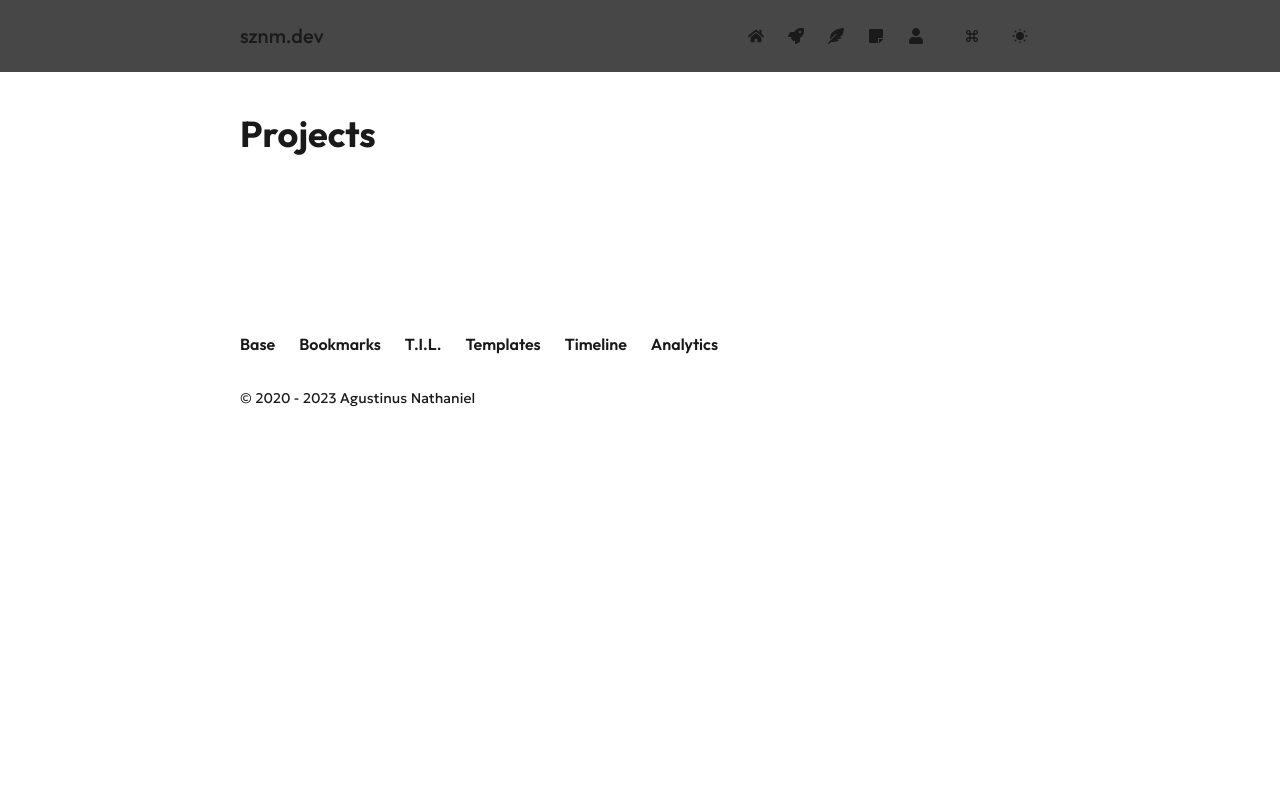
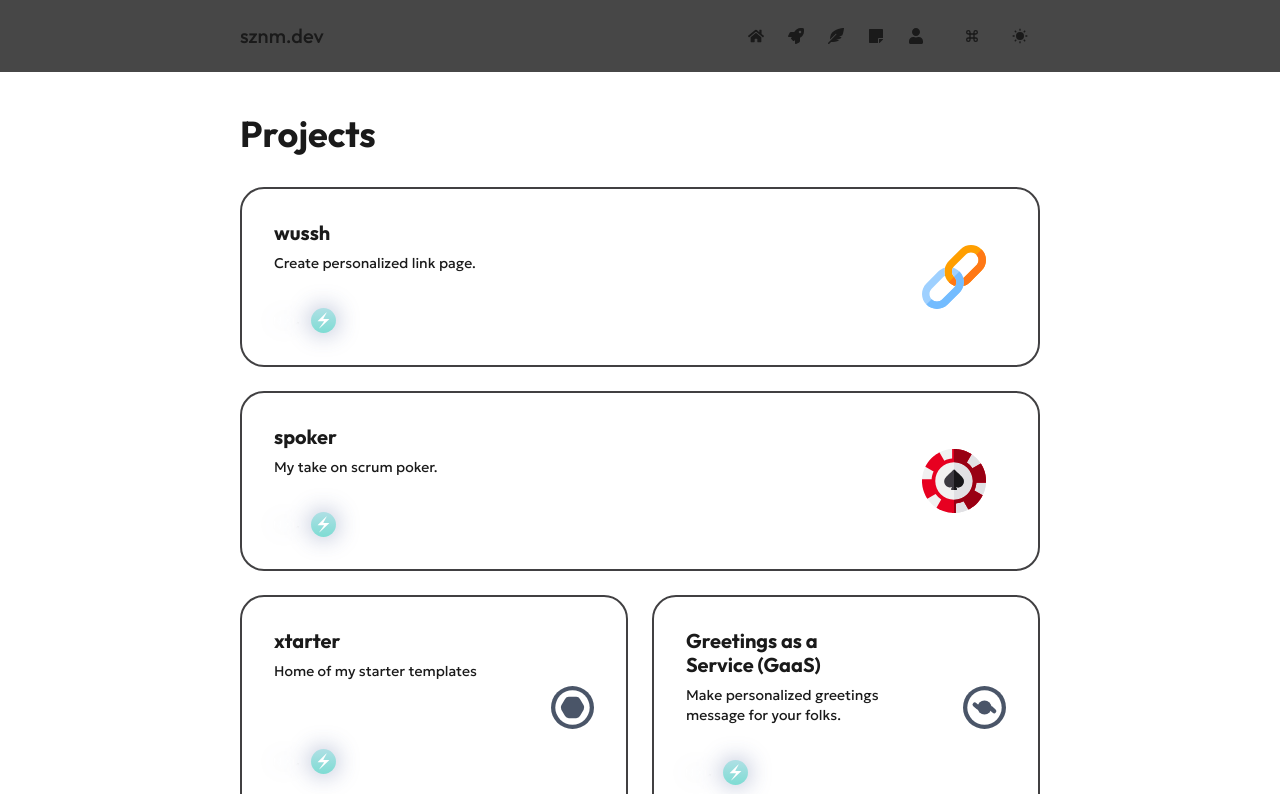
Before and after one commit to NammDev/portfolio2, a Next.js app: page /projects in a window 1280 px wide. Shown: the top 794 px of the page. Built offline with nearby package versions, Linux system fonts and the light colour scheme.

Commit message:
Style /projects page

```diff
--- a/components/pages/project/ProjectList.tsx
+++ b/components/pages/project/ProjectList.tsx
@@ -1,39 +1,39 @@
-// import { Box, Grid, Heading } from '@chakra-ui/react'
+'use client'
 
-// import MotionBox from '~/lib/components/motion/MotionBox'
-// import MotionGrid from '~/lib/components/motion/MotionGrid'
-// import ProjectDetailWrapper from '~/lib/components/projects/detail'
-// import { childAnimationProps, staggerAnimationProps } from '~/lib/constants/animation'
-// import { featuredProjects } from '~/lib/constants/project'
+import { motion } from 'framer-motion'
+
+import { childAnimationProps, staggerAnimationProps } from '@/constants/animation'
 import ProjectListBottomNav from './BottomNav'
+import ProjectDetailWrapper from '@/components/projects/detail'
+import { featuredProjects } from '@/constants/project'
 
 const ProjectList = () => {
-  //   const highlightedProjects = featuredProjects.filter((project) => project.highlight)
-  //   const nonHighlightedFeaturedProjects = featuredProjects.filter((project) => !project.highlight)
+  const highlightedProjects = featuredProjects.filter((project) => project.highlight)
+  const nonHighlightedFeaturedProjects = featuredProjects.filter((project) => !project.highlight)
 
-  //   const highlightedProjectCards = highlightedProjects.map((projectData) => {
-  //     return (
-  //       <MotionBox {...childAnimationProps} key={projectData.id}>
-  //         <ProjectDetailWrapper
-  //           projectData={projectData}
-  //           source='Featured Projects'
-  //           key={projectData.id}
-  //         />
-  //       </MotionBox>
-  //     )
-  //   })
+  const highlightedProjectCards = highlightedProjects.map((projectData) => {
+    return (
+      <motion.div {...childAnimationProps} key={projectData.id}>
+        <ProjectDetailWrapper
+          projectData={projectData}
+          source='Featured Projects'
+          key={projectData.id}
+        />
+      </motion.div>
+    )
+  })
 
-  //   const nonHighlightedProjectCards = nonHighlightedFeaturedProjects.map((projectData) => {
-  //     return (
-  //       <MotionBox {...childAnimationProps} key={projectData.id}>
-  //         <ProjectDetailWrapper
-  //           projectData={projectData}
-  //           source='Featured Projects'
-  //           key={projectData.id}
-  //         />
-  //       </MotionBox>
-  //     )
-  //   })
+  const nonHighlightedProjectCards = nonHighlightedFeaturedProjects.map((projectData) => {
+    return (
+      <motion.div {...childAnimationProps} key={projectData.id}>
+        <ProjectDetailWrapper
+          projectData={projectData}
+          source='Featured Projects'
+          key={projectData.id}
+        />
+      </motion.div>
+    )
+  })
 
   return (
     <>
@@ -43,19 +43,15 @@ const ProjectList = () => {
         </h1>
       </div>
 
-      {/* <Grid gap={6} marginBottom={8}>
-        <MotionGrid {...staggerAnimationProps} gap={6}>
+      <div className='grid gap-6 mb-8'>
+        <motion.div className='grid gap-6' {...staggerAnimationProps}>
           {highlightedProjectCards}
-        </MotionGrid>
+        </motion.div>
 
-        <MotionGrid
-          {...staggerAnimationProps}
-          gap={6}
-          gridTemplateColumns={{ base: '1fr', md: 'repeat(2, 1fr)' }}
-        >
+        <motion.div className='grid gap-6 md:grid-cols-2 grid-cols-1' {...staggerAnimationProps}>
           {nonHighlightedProjectCards}
-        </MotionGrid>
-      </Grid> */}
+        </motion.div>
+      </div>
 
       <ProjectListBottomNav />
     </>
--- /dev/null
+++ b/components/projects/detail/Content.tsx
@@ -0,0 +1,60 @@
+// import { Box, Flex, Heading, Text, useColorMode, useColorModeValue } from '@chakra-ui/react'
+import Image from 'next/image'
+import Balancer from 'react-wrap-balancer'
+
+import type { ProjectDetailWrapperProps } from './types'
+
+type ProjectDetailContentProps = Pick<ProjectDetailWrapperProps, 'projectData'>
+
+const ProjectDetailContent = ({
+  projectData: { title, icon, description, stacks },
+}: ProjectDetailContentProps) => {
+  const colorMode = 'dark'
+  //   const backgroundColor = useColorModeValue('', 'gray.700')
+
+  return (
+    <div className='w-full h-full p-8 rounded-3xl border-2 border-[#414042] transition duration-200 ease-out hover:shadow-lg hover:border-[#676668] hover:bg-[#272628]'>
+      <div className='flex items-center w-full h-full gap-8'>
+        <div className='flex flex-wrap gap-6 basis-[85%] h-full'>
+          <div className='flexs items-start w-full'>
+            <h2 className='mb-2 font-heading font-bold text-xl !leading-[1.2]'>
+              <Balancer>{title}</Balancer>
+            </h2>
+            <p className='text-sm font-sans'>
+              <Balancer>{description}</Balancer>
+            </p>
+          </div>
+
+          {stacks && (
+            <div className='flex items-center mt-[11px] opacity-60'>
+              {stacks.map((stack) => (
+                <div
+                  className='mr-3'
+                  key={stack}
+                  style={{ filter: 'drop-shadow(0 0 12px rgb(98, 114, 164))' }}
+                >
+                  <Image
+                    width={25}
+                    height={25}
+                    src={`/stacks_logo/${colorMode}/${stack}.svg`}
+                    alt={stack}
+                  />
+                </div>
+              ))}
+            </div>
+          )}
+        </div>
+
+        {icon && (
+          <div className='flex basis-[15%]'>
+            <div className='flex max-w-[4rem] ms-auto me-auto'>
+              <Image width={128} height={128} src={icon} alt={title} />
+            </div>
+          </div>
+        )}
+      </div>
+    </div>
+  )
+}
+
+export default ProjectDetailContent
--- /dev/null
+++ b/components/projects/detail/index.tsx
@@ -0,0 +1,42 @@
+'use client'
+
+import * as React from 'react'
+
+// import { EVENT_TYPE_LINK } from '~/lib/constants/tracking'
+// import { trackEvent } from '~/lib/utils/trackEvent'
+
+import type { ProjectDetailWrapperProps } from './types'
+import Link from 'next/link'
+import ProjectDetailContent from './Content'
+
+const ProjectDetailWrapper = ({ projectData, source }: ProjectDetailWrapperProps) => {
+  const link = projectData.projectLink ?? projectData.repoLink
+  // const link = projectData.playStoreLink ?? projectData.projectLink ?? projectData.repoLink
+
+  // const handleClickProject = React.useCallback(() => {
+  //   trackEvent({
+  //     eventName: `${source}: Open ${projectData.title} | ${link}`,
+  //     eventData: { type: EVENT_TYPE_LINK },
+  //   })
+  // }, [link, projectData.title, source])
+
+  if (link) {
+    return (
+      <Link
+        href={link}
+        target='_blank'
+        className=''
+        // onClick={handleClickProject}
+        // _hover={{
+        //   textDecoration: 'none',
+        // }}
+      >
+        <ProjectDetailContent projectData={projectData} />
+      </Link>
+    )
+  }
+
+  return <ProjectDetailContent projectData={projectData} />
+}
+
+export default ProjectDetailWrapper
--- /dev/null
+++ b/components/projects/detail/types.ts
@@ -0,0 +1,19 @@
+export type ProjectDetailWrapperProps = {
+  projectData: {
+    title: string
+    description: string
+    featured: boolean
+    stacks: string[]
+    date: string
+    projectLink: string
+    repoLink?: string
+    icon: string
+    projectType: string
+    body: {
+      raw: string
+      html: string
+    }
+    _id: string
+  }
+  source: string
+}
--- /dev/null
+++ b/constants/animation.ts
@@ -0,0 +1,40 @@
+export const wrapperAnimationProps = {
+  variants: {
+    before: { y: 0, opacity: 0, transition: { type: 'spring' } },
+    after: { y: 20, opacity: 1, transition: { type: 'spring' } },
+  },
+  initial: 'before',
+  animate: 'after',
+}
+
+export const staggerAnimationProps = {
+  variants: {
+    before: {},
+    after: { transition: { staggerChildren: 0.06 } },
+  },
+  initial: 'before',
+  animate: 'after',
+}
+
+export const childAnimationProps = {
+  variants: {
+    before: {
+      opacity: 0,
+      y: 20,
+      transition: {
+        type: 'spring',
+        damping: 16,
+        stiffness: 200,
+      },
+    },
+    after: {
+      opacity: 1,
+      y: 0,
+      transition: {
+        type: 'spring',
+        damping: 16,
+        stiffness: 200,
+      },
+    },
+  },
+}
--- /dev/null
+++ b/constants/project.ts
@@ -0,0 +1,142 @@
+export const featuredProjects = [
+  {
+    title: 'xtarter',
+    description: 'Home of my starter templates',
+    featured: true,
+    stacks: ['nextjs', 'chakra-ui'],
+    date: '2022-05-19',
+    projectLink: 'https://xtarter.sznm.dev',
+    icon: '/app_icons/nextarter-chakra.svg',
+    projectType: 'sites',
+    body: { raw: '', html: '' },
+    _id: 'projects/xtarter.md',
+    _raw: {
+      sourceFilePath: 'projects/xtarter.md',
+      sourceFileName: 'xtarter.md',
+      sourceFileDir: 'projects',
+      contentType: 'markdown',
+      flattenedPath: 'projects/xtarter',
+    },
+    type: 'Project',
+    id: 'xtarter',
+  },
+  {
+    title: 'wussh',
+    description: 'Create personalized link page.',
+    highlight: true,
+    featured: true,
+    sznmApps: true,
+    stacks: ['nextjs', 'chakra-ui'],
+    date: '2021-05-07',
+    projectLink: 'https://wussh.sznm.dev',
+    icon: '/app_icons/link.svg',
+    thumbnail: '/app_preview/wussh.png',
+    projectType: 'apps',
+    body: { raw: '', html: '' },
+    _id: 'projects/wussh.md',
+    _raw: {
+      sourceFilePath: 'projects/wussh.md',
+      sourceFileName: 'wussh.md',
+      sourceFileDir: 'projects',
+      contentType: 'markdown',
+      flattenedPath: 'projects/wussh',
+    },
+    type: 'Project',
+    id: 'wussh',
+  },
+  {
+    title: 'spoker',
+    description: 'My take on scrum poker.',
+    highlight: true,
+    featured: true,
+    sznmApps: true,
+    stacks: ['nextjs', 'chakra-ui'],
+    date: '2021-02-28',
+    projectLink: 'https://spoker.dev/intro',
+    icon: '/app_icons/chip.svg',
+    thumbnail: '/app_preview/spoker.png',
+    projectType: 'apps',
+    body: { raw: '', html: '' },
+    _id: 'projects/spoker.md',
+    _raw: {
+      sourceFilePath: 'projects/spoker.md',
+      sourceFileName: 'spoker.md',
+      sourceFileDir: 'projects',
+      contentType: 'markdown',
+      flattenedPath: 'projects/spoker',
+    },
+    type: 'Project',
+    id: 'spoker',
+  },
+  {
+    title: 'Greetings as a Service (GaaS)',
+    description: 'Make personalized greetings message for your folks.',
+    featured: true,
+    sznmApps: true,
+    stacks: ['nextjs', 'chakra-ui'],
+    date: '2021-01-01',
+    projectLink: 'https://gaas.sznm.dev/',
+    icon: '/app_icons/greet-gaas.svg',
+    thumbnail: '/app_preview/gaas.png',
+    thumbnailDark: '/app_preview/gaas-dark.png',
+    projectType: 'apps',
+    body: { raw: '', html: '' },
+    _id: 'projects/greet-gaas.md',
+    _raw: {
+      sourceFilePath: 'projects/greet-gaas.md',
+      sourceFileName: 'greet-gaas.md',
+      sourceFileDir: 'projects',
+      contentType: 'markdown',
+      flattenedPath: 'projects/greet-gaas',
+    },
+    type: 'Project',
+    id: 'greet-gaas',
+  },
+  {
+    title: 'muvees',
+    description: 'Just another movie DB app',
+    featured: true,
+    sznmApps: true,
+    stacks: ['nextjs', 'chakra-ui'],
+    date: '2020-12-29',
+    projectLink: 'https://muvees.sznm.dev',
+    icon: '/app_icons/popcorn.png',
+    projectType: 'sites',
+    body: { raw: '', html: '' },
+    _id: 'projects/muvees.md',
+    _raw: {
+      sourceFilePath: 'projects/muvees.md',
+      sourceFileName: 'muvees.md',
+      sourceFileDir: 'projects',
+      contentType: 'markdown',
+      flattenedPath: 'projects/muvees',
+    },
+    type: 'Project',
+    id: 'muvees',
+  },
+  {
+    title: 'Public APIs',
+    description: 'Find public APIs for your next projects.',
+    featured: true,
+    sznmApps: true,
+    stacks: ['nextjs', 'chakra-ui'],
+    date: '2020-12-25',
+    projectLink: 'https://publicapis.sznm.dev',
+    repoLink: 'https://github.com/sozonome/pub-apis',
+    icon: '/app_icons/pub-apis.svg',
+    thumbnail: '/app_preview/public-apis.png',
+    thumbnailDark: '/app_preview/public-apis-dark.png',
+    projectType: 'apps',
+    body: { raw: '', html: '' },
+    _id: 'projects/pub-apis.md',
+    _raw: {
+      sourceFilePath: 'projects/pub-apis.md',
+      sourceFileName: 'pub-apis.md',
+      sourceFileDir: 'projects',
+      contentType: 'markdown',
+      flattenedPath: 'projects/pub-apis',
+    },
+    type: 'Project',
+    id: 'pub-apis',
+  },
+]
--- a/package.json
+++ b/package.json
@@ -10,10 +10,12 @@
   },
   "dependencies": {
     "clsx": "^2.0.0",
+    "framer-motion": "^10.16.9",
     "next": "14.0.3",
     "react": "^18",
     "react-dom": "^18",
     "react-icons": "^4.12.0",
+    "react-wrap-balancer": "^1.1.0",
     "tailwind-merge": "^2.0.0"
   },
   "devDependencies": {
```
Also changed, not shown: 1 other file (tests, documents, lock files or other folders).
